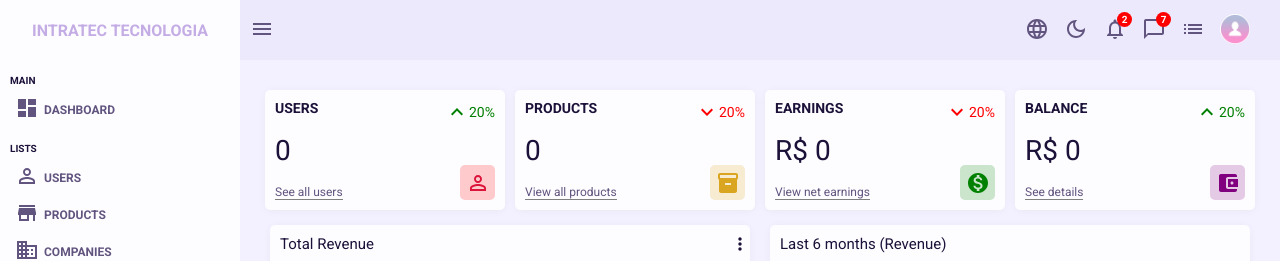
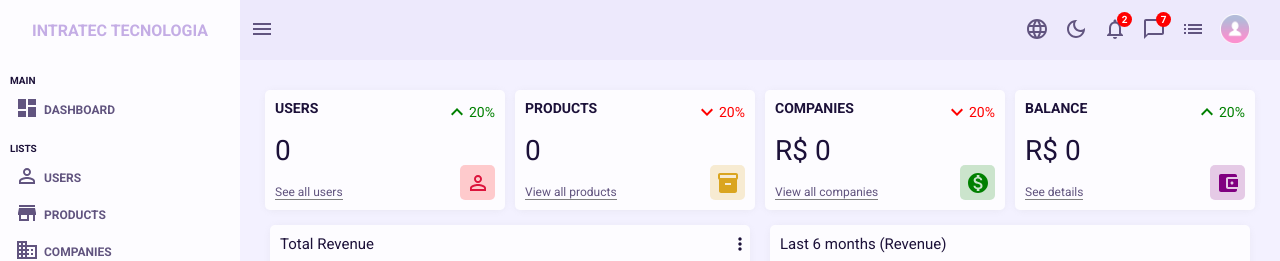
Before and after one commit to valdir-ti/intratec-web, a React (Create React App) app: page / in a window 1280 px wide. Shown: the top 261 px of the page. Built offline with nearby package versions, Linux system fonts and the light colour scheme; no server answers; the database is empty; sample sign-in values are in the browser's storage.

Commit message:
feat: add companies on widgets

```diff
--- a/src/components/Widget/index.tsx
+++ b/src/components/Widget/index.tsx
@@ -56,11 +56,11 @@ const Widget = ({ item }: IWidget) => {
         status: 'negative',
       }
     break;
-    case 'earnings':
+    case 'companies':
       data = {
-        title: 'EARNINGS',
+        title: 'COMPANIES',
         isMoney: true,
-        link: 'View net earnings',
+        link: 'View all companies',
         icon: <MonetizationOn />,
         iconColor: 'rgba(0,128,0,0.2)',
         fontIconColor: 'green',
--- a/src/pages/Home/index.tsx
+++ b/src/pages/Home/index.tsx
@@ -27,7 +27,7 @@ const Home = () => {
             <Widget item='products' />
           </ContentTwo>
           <ContentThree>
-            <Widget item='earnings' />
+            <Widget item='companies' />
           </ContentThree>
           <ContentFour>
             <Widget item='balance' />
```
